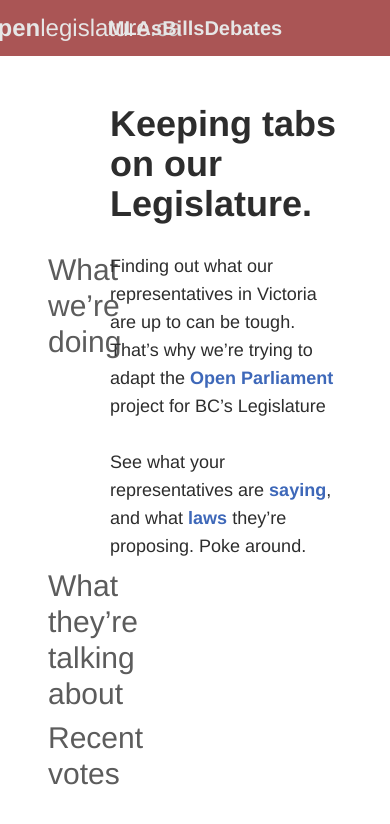
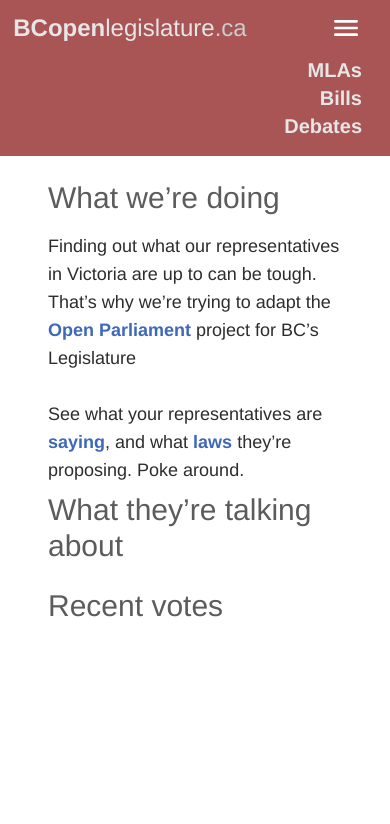
Before and after one commit to BC-Open-Legislature/Legislature-Site, a Next.js app: page / in a window 390 px wide. Shown: the top 824 px of the page. Built offline with nearby package versions, Linux system fonts and the light colour scheme.

Commit message:
Added proper support for mobile

```diff
--- a/package.json
+++ b/package.json
@@ -14,7 +14,8 @@
     "next": "12.0.7",
     "react": "17.0.2",
     "react-dom": "17.0.2",
-    "react-paginate": "^8.1.0"
+    "react-paginate": "^8.1.0",
+    "tailwindcss": "^3.0.17"
   },
   "devDependencies": {
     "@types/react": "^17.0.37",
@@ -29,7 +30,6 @@
     "eslint-plugin-react": "^7.27.1",
     "eslint-plugin-react-hooks": "^4.3.0",
     "postcss": "^8.4.5",
-    "tailwindcss": "^3.0.7",
     "typescript": "^4.5.4"
   }
 }
--- a/src/components/NavigationBar.tsx
+++ b/src/components/NavigationBar.tsx
@@ -1,7 +1,8 @@
-import React from 'react';
+import React, { useState } from 'react';
 import { useRouter } from 'next/router';
 
 const NavigationBar = () => {
+  const [isMenuOpen, setIsMenuOpen] = useState(false);
   const { asPath } = useRouter();
   const routes = [
     {
@@ -20,14 +21,39 @@ const NavigationBar = () => {
 
   return (
     <div className="h-14 w-screen bg-primary-800 text-xl md:text-lg text-secondary-800 font-semibold flex fixed">
-      <div className="w-1/3 flex justify-center h-full">
+      <div className="w-2/3 sm:w-1/3 flex justify-center h-full">
         <a href="/" className="h-full w-full flex place-content-center text-2xl">
           <h1 className="my-auto w-min h-min">BCopen</h1>
           <h1 className="my-auto w-min h-min font-normal">legislature</h1>
           <h1 className="my-auto w-min h-min font-normal text-secondary-700">.ca</h1>
         </a>
       </div>
-      <div className="w-1/3 flex justify-center h-full">
+      <button className="w-1/3 flex flex-col justify-center items-end px-7 sm:hidden" type="button" onClick={() => { setIsMenuOpen(!isMenuOpen); }}>
+        <svg xmlns="http://www.w3.org/2000/svg" height="32px" viewBox="0 0 24 24" width="32px" fill="#fff">
+          <path d="M0 0h24v24H0V0z" fill="none" />
+          <path d="M4 18h16c.55 0 1-.45 1-1s-.45-1-1-1H4c-.55 0-1 .45-1 1s.45 1 1 1zm0-5h16c.55 0 1-.45 1-1s-.45-1-1-1H4c-.55 0-1 .45-1 1s.45 1 1 1zM3 7c0 .55.45 1 1 1h16c.55 0 1-.45 1-1s-.45-1-1-1H4c-.55 0-1 .45-1 1z" />
+        </svg>
+      </button>
+      <div className={`${!isMenuOpen || 'hidden'} flex flex-col w-full fixed px-7 pb-4 mt-14 bg-primary-800`}>
+        {
+          routes.map((route) => (
+            <a
+              href={route.link}
+              key={route.name}
+              className={`h-min w-full flex hover:underline place-content-end
+                ${
+                  asPath.split(/(\/\w*)/gm)[1] === route.link
+                    ? 'text-tertiary-800'
+                    : 'text-secondary-800'
+                }
+              `}
+            >
+              <h1 className="w-min h-min">{route.name.replace('/', '')}</h1>
+            </a>
+          ))
+        }
+      </div>
+      <div className="w-1/3 sm:flex justify-center h-full hidden">
         {
           routes.map((route) => (
             <a
--- a/src/pages/debates/[year]/index.tsx
+++ b/src/pages/debates/[year]/index.tsx
@@ -14,7 +14,7 @@ const DebatesPage = (props: { archiveMonths: string[][] }) => {
   const { year } = router.query;
 
   return (
-    <div className="h-full flex flex-col gap-2 text-black-800 m-12 font-light">
+    <div className="h-full flex flex-col gap-2 text-black-800 sm:m-12 mx-12 font-light">
       <div className="max-w-6xl w-full h-min font-bold text-4xl grid grid-cols-5 gap-4 main-col mx-auto mb-5">
         <h1 className="main-col-main col-span-3 max-w-2xl">{`Debates from ${year}`}</h1>
       </div>
@@ -25,7 +25,7 @@ const DebatesPage = (props: { archiveMonths: string[][] }) => {
             <div className="max-w-6xl w-full h-min grid grid-cols-5 gap-4 main-col mx-auto">
               <h1 className="main-col-sidebar text-3xl text-black-600">{new Date(0, +index).toLocaleString('default', { month: 'long' })}</h1>
             </div>
-            <div className="main-col-main col-span-3 text-lg grid grid-cols-4">
+            <div className="main-col-main col-span-3 text-lg grid sm:grid-cols-4">
               {month.map((date) => {
                 const yearDate = +date.substring(0, 4);
                 const monthDate = +date.substring(4, 6) - 1;
--- a/src/pages/debates/index.tsx
+++ b/src/pages/debates/index.tsx
@@ -11,7 +11,7 @@ const DebatesPage = (props: { recentDebates: string[], archiveYears: string[] })
   const { recentDebates, archiveYears } = props;
 
   return (
-    <div className="h-full flex flex-col gap-2 text-black-800 m-12 font-light">
+    <div className="h-full flex flex-col gap-2 text-black-800 sm:m-12 mx-12 font-light">
       <div className="max-w-6xl w-full h-min font-bold text-4xl grid grid-cols-5 gap-4 main-col mx-auto mb-5">
         <h1 className="main-col-main col-span-3 max-w-2xl">The Debates of the BC Legislature</h1>
       </div>
@@ -27,7 +27,7 @@ const DebatesPage = (props: { recentDebates: string[], archiveYears: string[] })
       <br />
       <div className="max-w-6xl w-full h-min grid grid-cols-5 gap-4 main-col mx-auto">
         <h1 className="main-col-sidebar text-3xl text-black-600">Recent</h1>
-        <div className="main-col-main col-span-3 text-lg grid grid-cols-4">
+        <div className="main-col-main col-span-3 text-lg grid sm:grid-cols-4">
           {recentDebates.map((debateIndex) => {
             const year = +debateIndex.substring(0, 4);
             const month = +debateIndex.substring(4, 6) - 1;
@@ -45,7 +45,7 @@ const DebatesPage = (props: { recentDebates: string[], archiveYears: string[] })
       </div>
       <div className="max-w-6xl w-full h-min grid grid-cols-5 gap-4 main-col mx-auto">
         <h1 className="main-col-sidebar text-3xl text-black-600">Archive</h1>
-        <div className="main-col-main col-span-3 text-lg grid grid-cols-4">
+        <div className="main-col-main col-span-3 text-lg grid sm:grid-cols-4">
           {archiveYears.map((year) => (
             <a href={`/debates/${year}`} className="w-min pb-4 text-link font-bold hover:underline">{year}</a>
           ))}
--- a/src/pages/index.tsx
+++ b/src/pages/index.tsx
@@ -1,7 +1,7 @@
 import React from 'react';
 
 const IndexPage = () => (
-  <div className="h-full flex flex-col gap-2 text-black-800 m-12 font-light">
+  <div className="h-full flex flex-col gap-2 text-black-800 sm:m-12 mx-12 font-light">
     <div className="max-w-6xl w-full h-min font-bold text-4xl grid grid-cols-5 gap-4 main-col mx-auto mb-5">
       <h1 className="main-col-main col-span-3">Keeping tabs on our Legislature.</h1>
     </div>
--- a/src/pages/mlas/[mla].tsx
+++ b/src/pages/mlas/[mla].tsx
@@ -20,7 +20,7 @@ const MemberPage = (props: { memberData: memberDataInterface }) => {
   const [isExpanded, setIsExapanded] = useState(false);
 
   return (
-    <div className="h-full flex flex-col gap-2 text-black-800 m-12 font-light">
+    <div className="h-full flex flex-col gap-2 text-black-800 sm:m-12 mx-12 font-light">
       <div className="max-w-6xl w-full h-min font-bold text-4xl grid grid-cols-5 gap-4 main-col mx-auto mb-5">
         <h1 className="main-col-main col-span-3">{memberData.name}</h1>
       </div>
--- a/src/pages/mlas/index.tsx
+++ b/src/pages/mlas/index.tsx
@@ -18,7 +18,7 @@ const MLAPage = (props: { mlaData: specificMLAData[] }) => {
   const { mlaData } = props;
 
   return (
-    <div className="h-max flex flex-col gap-2 text-black-800 m-12 font-light">
+    <div className="h-max flex flex-col gap-2 text-black-800 sm:m-12 mx-12 my-4 font-light">
       <div className="max-w-6xl w-full h-min font-bold text-4xl mx-auto mb-5">
         <h1>Current Members of the Legislative Assembly</h1>
       </div>
--- a/src/styles/globals.css
+++ b/src/styles/globals.css
@@ -3,14 +3,19 @@
 @tailwind utilities;
 
 .main-col {
-  grid-template-areas:
-    "sidebar main main main main"
+  grid-template-areas: "sidebar main main main main";
 }
 
 .main-col-sidebar {
-  grid-area: sidebar
+  grid-area: sidebar;
 }
 
 .main-col-main {
-  grid-area: main
+  grid-area: main;
 }
+
+@media only screen and (max-width: 850px) {
+  .main-col {
+    grid-template-areas: "sidebar sidebar sidebar sidebar sidebar" "main  main main main main";
+  }
+}
```
Also changed, not shown: src/pages/debates/[year]/[month]/[day].tsx (+27 -2 lines), 1 other file (tests, documents, lock files or other folders).
